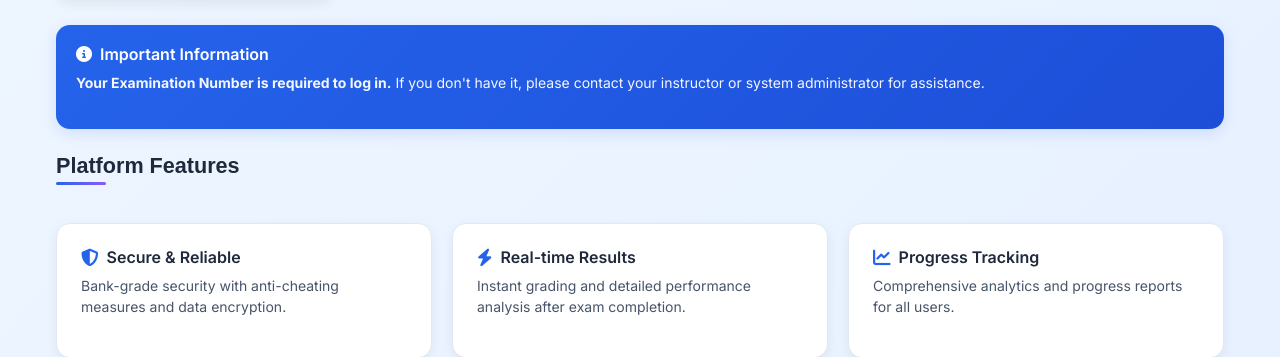
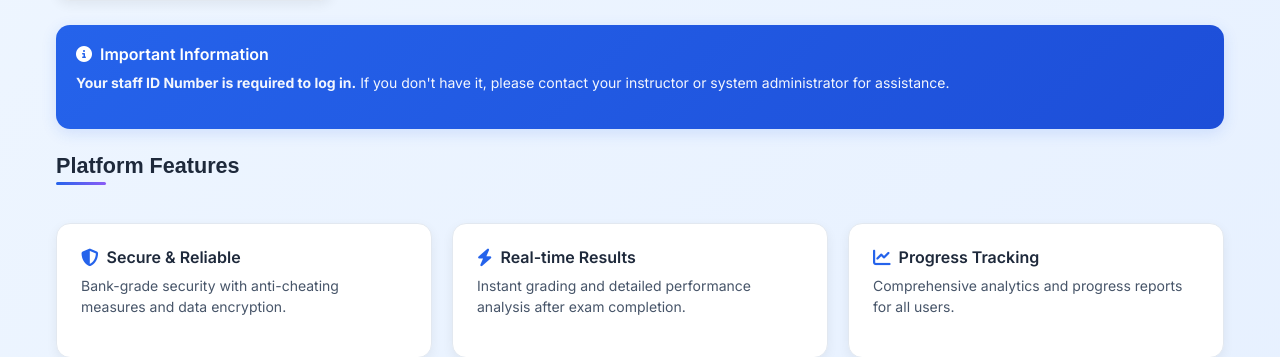
Before and after one commit to Abuqataada/cbe, a Flask app: page /staff in a window 1280 px wide. Shown: the part 702-1059 px from the top of the page. Run offline with Flask 3, Linux system fonts and the light colour scheme.

Commit message:
updated the staff_index template2

```diff
--- a/templates/staff_index.html
+++ b/templates/staff_index.html
@@ -682,7 +682,7 @@
             <!-- Important Notice -->
             <div class="notice-box fade-in-up">
                 <h4><i class="fas fa-info-circle"></i> Important Information</h4>
-                <p><strong>Your Examination Number is required to log in.</strong> If you don't have it, please contact your instructor or system administrator for assistance.</p>
+                <p><strong>Your staff ID Number is required to log in.</strong> If you don't have it, please contact your instructor or system administrator for assistance.</p>
             </div>
 
             <!-- Platform Features -->
```
